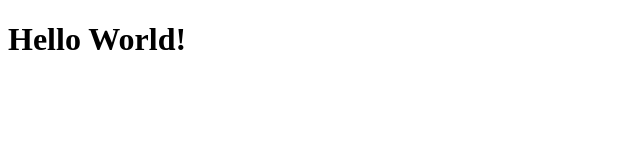
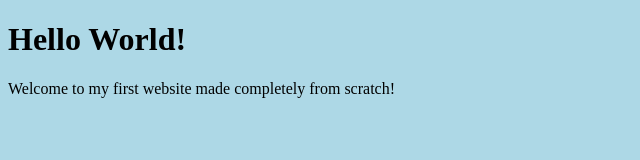
Before and after one commit to IamEp1c/my-personal-website, a plain HTML site: page index.html in a window 1280 px wide. Shown: the whole page, without its empty margins (0-640 px from the left). Drawn offline with Linux system fonts and the light colour scheme.

Commit message:
add style.css, connect to index.html

```diff
--- a/index.html
+++ b/index.html
@@ -1,9 +1,11 @@
 <!DOCTYPE html>
 <html lang="en">
   <head>
+    <link rel="stylesheet" href="style.css" />
     <title>My Personal Website</title>
   </head>
   <body>
     <h1>Hello World!</h1>
+    <p>Welcome to my first website made completely from scratch!</p>
   </body>
 </html>
--- /dev/null
+++ b/style.css
@@ -0,0 +1,3 @@
+body {
+    background: lightblue;
+}
```
